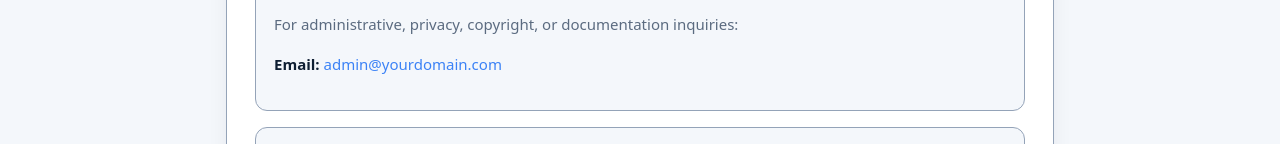
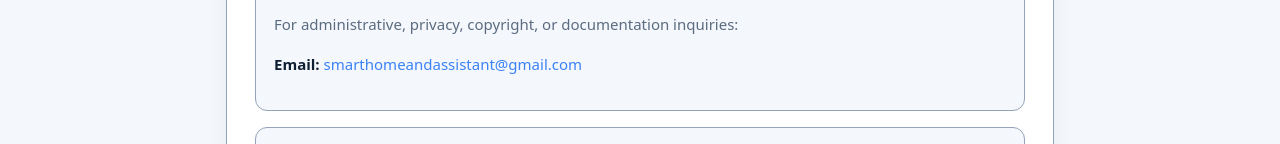
Before and after one commit to the-diy-daddy/jidu-openwrt-flashing-guide, a plain HTML site: page contact.html in a window 1280 px wide. Shown: the part 281-425 px from the top of the page. Drawn offline with Linux system fonts and the light colour scheme.

Commit message:
Update contact.html

```diff
--- a/contact.html
+++ b/contact.html
@@ -60,7 +60,7 @@ a:hover{text-decoration:underline}
     <div class="info-box">
       <h2>Direct Email</h2>
       <p>For administrative, privacy, copyright, or documentation inquiries:</p>
-      <p><strong>Email:</strong> <a href="mailto:smarthomeandassistant@gmail.com">admin@yourdomain.com</a> <em></em></p>
+      <p><strong>Email:</strong> <a href="mailto:smarthomeandassistant@gmail.com">smarthomeandassistant@gmail.com</a> <em></em></p>
     </div>
 
     <div class="info-box">
```
